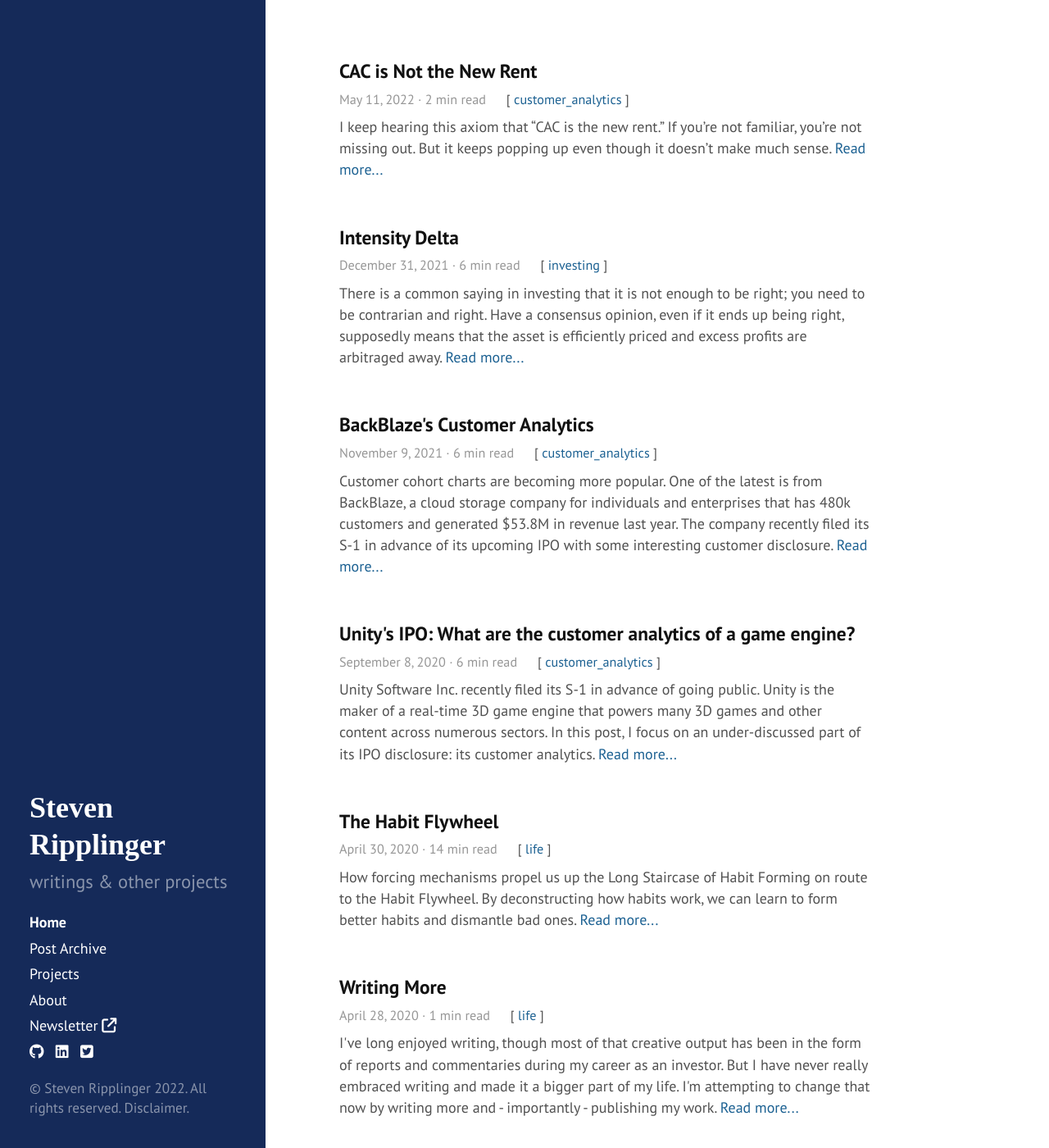
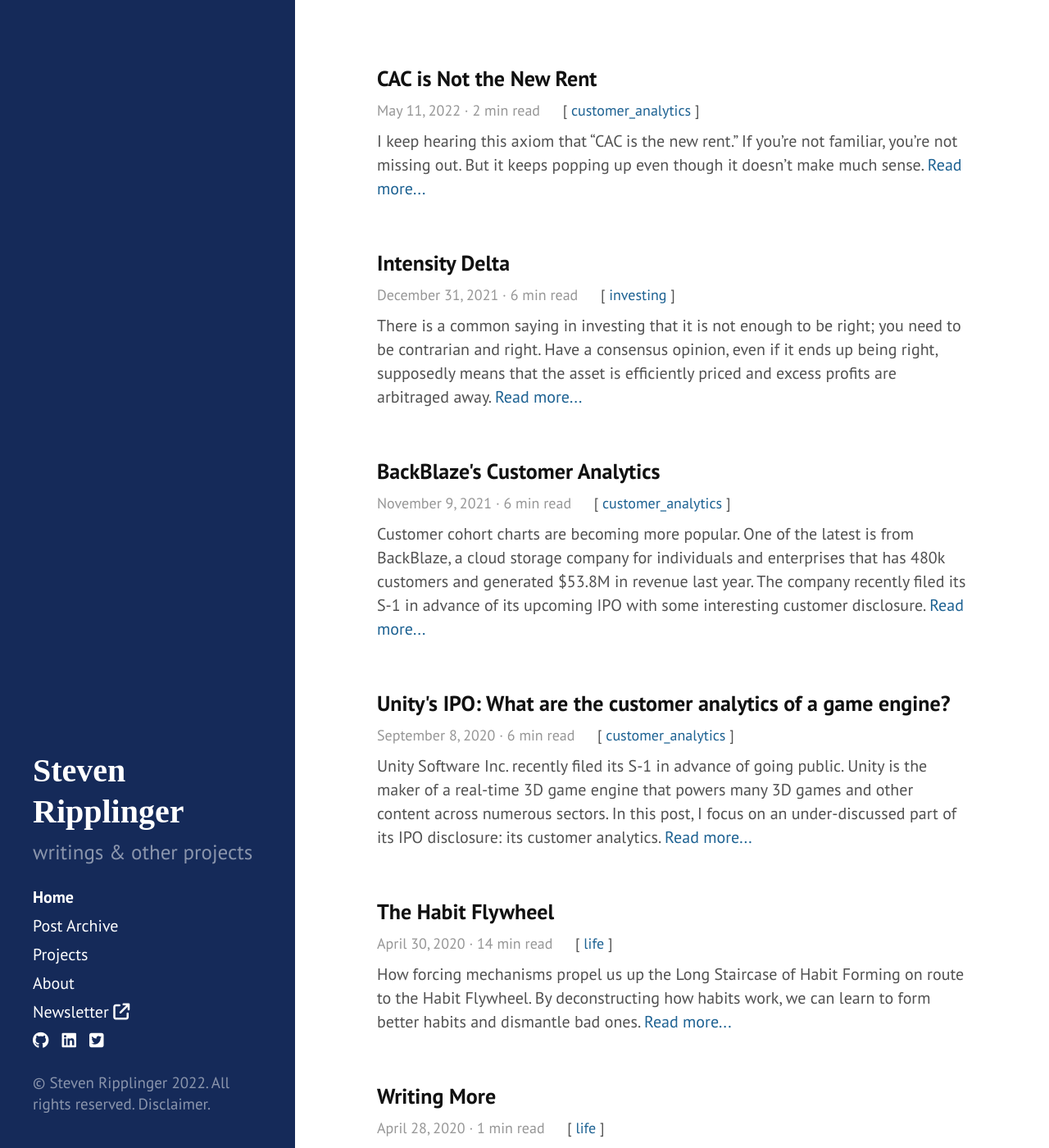
Before and after one commit to sripplin/website, a Jekyll site: the page built from index.html, in a window 1280 px wide and 1400 px high. Shown: the whole window at 82% size. Built offline with Jekyll 4.4.1, drawn with Linux system fonts in a browser that asks for light colours; nearby versions of some CDN libraries; the list of posts is cut into pages by our own code.

Commit message:
font sizes

```diff
--- a/css/hyde.css
+++ b/css/hyde.css
@@ -36,12 +36,12 @@ html {
 }
 @media (min-width: 48em) {
   html {
-    font-size: 15px;
+    font-size: 18px;
   }
 }
 @media (min-width: 58em) {
   html {
-    font-size: 18px;
+    font-size: 20px;
   }
 }
 
@@ -163,8 +163,9 @@ a.sidebar-nav-item:focus {
 }
 
 .post-content, .page-content {
-  font-size: 0.95rem;
+  font-size: 1rem;
 }
+
 
 .footnotes p {
   font-style: italic;
@@ -185,3 +186,6 @@ a.sidebar-nav-item:focus {
 .theme-base-blue .post-title a {
   color: #111111;
 }
+.theme-base-blue .content p {
+  font-family: 'Literata';
+}
--- a/css/poole.css
+++ b/css/poole.css
@@ -49,12 +49,12 @@ body {
 
 html {
   font-family: "Helvetica Neue", Helvetica, Arial, sans-serif;
-  font-size: 15px;
+  font-size: 18px;
   line-height: 1.45;
 }
 @media (min-width: 38em) {
   html {
-    font-size: 18px;
+    font-size: 20px;
   }
 }
 
```
